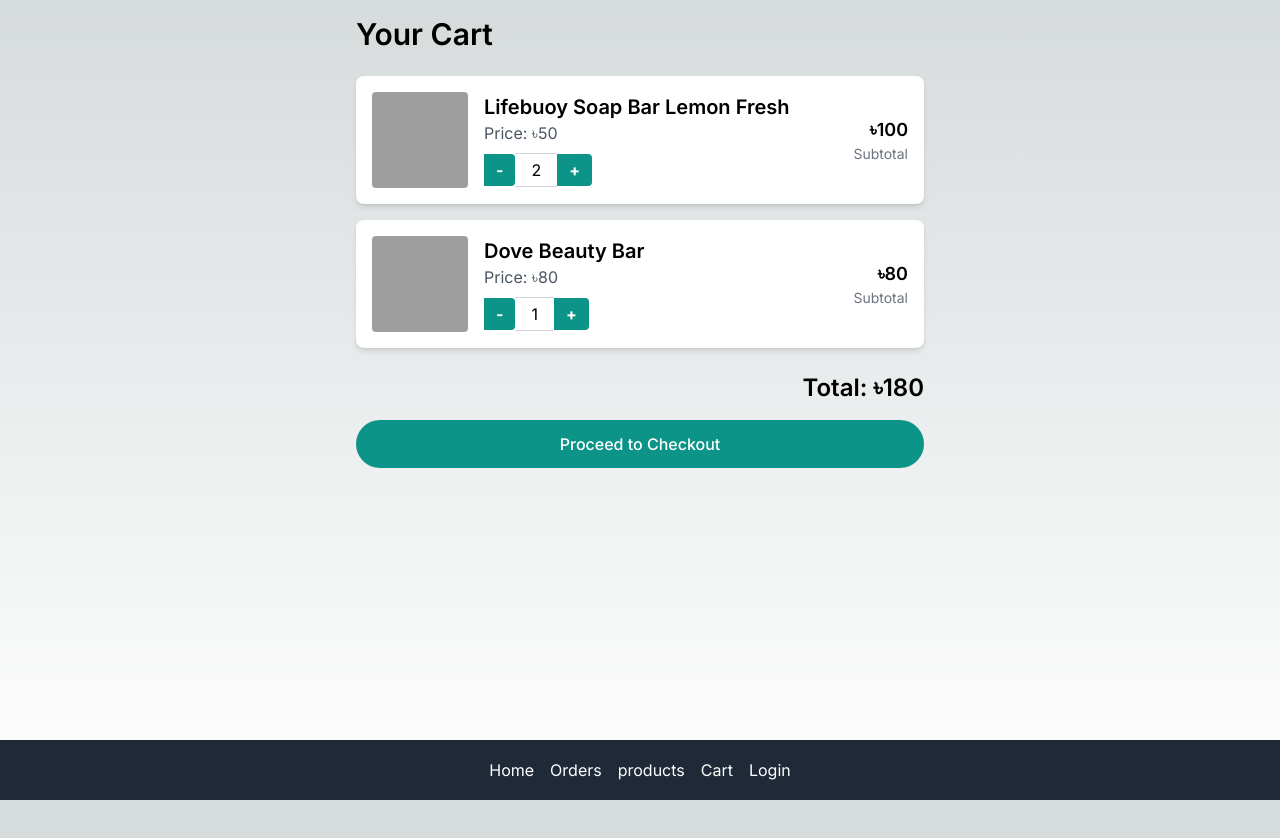
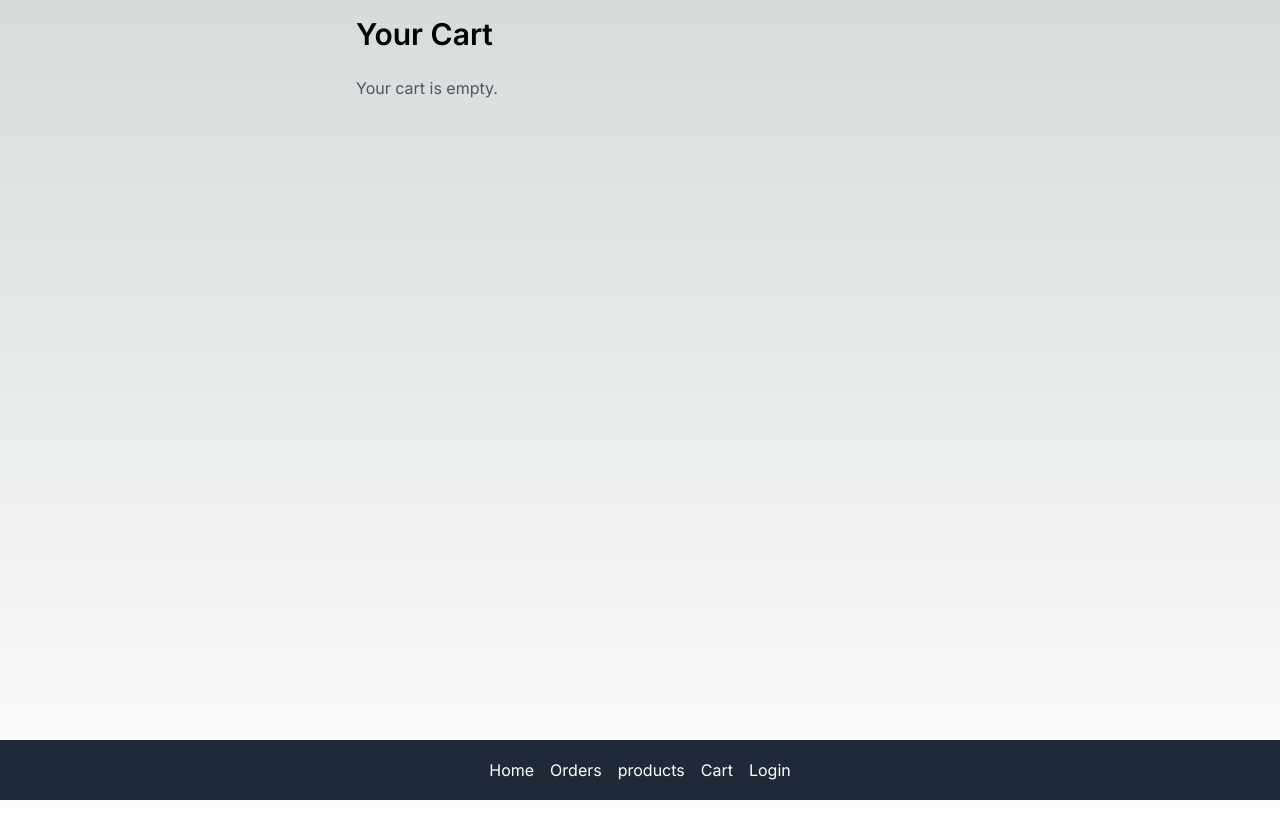
Before and after one commit to abudaudhossain/ishop-salesperson, a Next.js app: page /en/cart in a window 1280 px wide. Shown: the top 838 px of the page. Before the commit the page ends 800 px from the top, so only its background shows below. Built offline with nearby package versions, Linux system fonts and the light colour scheme; grey boxes are pictures that could not be loaded.

Commit message:
:construction: update product list page

```diff
--- a/app/[locale]/(home)/cart/page.js
+++ b/app/[locale]/(home)/cart/page.js
@@ -1,49 +1,39 @@
 "use client";
+import { useStore } from "@/lib/context/StoreContext";
 import Image from "next/image";
-import { useState } from "react";
+import { useEffect, useState } from "react";
 
 const Cart = () => {
-  // Example cart items (replace with dynamic data if needed)
-  const initialCartItems = [
-    {
-      id: 1,
-      image: "https://res.cloudinary.com/dkioxcw3q/image/upload/v1731421037/lmon-800_rea0zd.webp",
-      title: "Lifebuoy Soap Bar Lemon Fresh",
-      unitPrice: 50,
-      quantity: 2,
-      currencySign: "৳",
-    },
-    {
-      id: 2,
-      image: "https://res.cloudinary.com/dkioxcw3q/image/upload/v1731421037/soap2.webp",
-      title: "Dove Beauty Bar",
-      unitPrice: 80,
-      quantity: 1,
-      currencySign: "৳",
-    },
-  ];
+  const { cart, setCart } = useStore();
+  const [isMounted, setIsMounted] = useState(false);
 
-  const [cartItems, setCartItems] = useState(initialCartItems);
+  useEffect(() => {
+    setIsMounted(true); // Ensure rendering happens only after hydration
+  }, []);
+
+  if (!isMounted) {
+    return null; // Prevent mismatched UI during hydration
+  }
 
   // Handle quantity change
   const handleIncrement = (itemId) => {
-    setCartItems(cartItems.map((item) => (item.id === itemId ? { ...item, quantity: item.quantity + 1 } : item)));
+    setCart(cart.map((item) => (item.id === itemId ? { ...item, quantity: item.quantity + 1 } : item)));
   };
 
   const handleDecrement = (itemId) => {
-    setCartItems(cartItems.map((item) => (item.id === itemId && item.quantity > 1 ? { ...item, quantity: item.quantity - 1 } : item)));
+    setCart(cart.map((item) => (item.id === itemId && item.quantity > 1 ? { ...item, quantity: item.quantity - 1 } : item)));
   };
 
   // Calculate total price
-  const calculateTotal = () => cartItems.reduce((total, item) => total + item.unitPrice * item.quantity, 0);
+  const calculateTotal = () => cart.reduce((total, item) => total + item.unitPrice * item.quantity, 0);
 
   return (
-    <div className="min-h-screen max-w-[600px] m-auto px-4 pt-4">
+    <div className="min-h-screen max-w-[600px] m-auto px-4 pt-4 mb-16">
       <h1 className="text-3xl font-semibold mb-6">Your Cart</h1>
 
-      {cartItems.length > 0 ? (
+      {cart.length > 0 ? (
         <div>
-          {cartItems.map((item) => (
+          {cart.map((item) => (
             <div key={item.id} className="flex items-center bg-white p-4 rounded-lg shadow-md mb-4">
               <div className="relative w-24 h-24">
                 <Image src={item.image} alt={item.title} layout="fill" objectFit="cover" className="rounded" />
@@ -84,11 +74,11 @@ const Cart = () => {
           {/* Total Price */}
           <div className="text-right mt-6">
             <p className="text-2xl font-semibold">
-              Total: {cartItems[0].currencySign}
+              Total: {cart[0].currencySign}
               {calculateTotal()}
             </p>
             <button className="inline-flex font-semibold  items-center justify-center  rounded-full w-full h-12 px-4 py-2 my-4 text-sm text-white transition duration-150 ease-in-out rounded-full outline-none bg-teal-600 sm:px-6 sm:text-base sm:font-medium hover:bg-teal-700 focus:outline-none focus:ring-2 focus:ring-offset-2 focus:ring-teal-500">
-              Proceed to Checkout
+              Proceed to Order
             </button>
           </div>
         </div>
--- a/app/[locale]/(home)/products/[id]/components/AddToCart.js
+++ b/app/[locale]/(home)/products/[id]/components/AddToCart.js
@@ -2,15 +2,19 @@
 import AddToCartBtn from "@/app/components/AddToCartBtn";
 import QuantityControllers from "@/app/components/QuantityControllers";
 import { useStore } from "@/lib/context/StoreContext";
+import addToCart from "@/lib/utility/addToCart";
 import React, { useState } from "react";
+import { useRouter } from "next/navigation";
 
 const AddToCart = ({ product }) => {
+  const router = useRouter();
   const { cart, setCart } = useStore();
   const [quantity, setQuantity] = useState(1);
 
   const addToCartHandler = (item) => {
-
-    setCart([...cart, item]);
+    const newCart = addToCart([...cart], item);
+    setCart([...newCart]);
+    router.push("/cart");
   };
 
   return (
--- a/app/[locale]/(home)/products/[id]/page.js
+++ b/app/[locale]/(home)/products/[id]/page.js
@@ -11,6 +11,7 @@ const ProductDetail = async ({params}) => {
     <div className="min-h-screen max-w-[600px] m-auto px-4 pt-4 mb-16">
       <BackButton />
       <div className="rounded-lg overflow-hidden mt-4">
+
         <div className="">
           <Image
             src={product.image}
@@ -20,14 +21,19 @@ const ProductDetail = async ({params}) => {
             className="w-full h-80 object-cover"
           />
         </div>
+
         <div className="p-4">
+
           <h2 className="text-2xl font-semibold text-gray-800">
             {product.title}
           </h2>
+
           <p className="text-gray-600 mt-2 text-justify">{product.description}</p>
 
           <AddToCart product={product} />
+
         </div>
+
       </div>
     </div>
   );
--- a/app/[locale]/(home)/products/page.js
+++ b/app/[locale]/(home)/products/page.js
@@ -1,4 +1,7 @@
 "use client";
+import AddToCartBtn from "@/app/components/AddToCartBtn";
+import Product from "@/app/components/Product";
+import QuantityControllers from "@/app/components/QuantityControllers";
 import list from "@/lib/api/products";
 import Image from "next/image";
 import Link from "next/link";
@@ -7,7 +10,7 @@ import { useState, useEffect } from "react";
 const Products = () => {
   const [searchTerm, setSearchTerm] = useState("");
   const [filteredData, setFilteredData] = useState(() => list().data);
-
+  const [quantity, setQuantity] = useState(1);
   useEffect(() => {
     if (searchTerm === "") {
       setFilteredData(list().data);
@@ -53,40 +56,7 @@ const Products = () => {
           {filteredData.length < 1 ? (
             <h2>Products Not Found</h2>
           ) : (
-            filteredData?.map((item) => (
-              <Link key={item.id} href={`/products/${item.id}`}>
-                <div
-                  key={item.id}
-                  className="flex items-center bg-white p-4 rounded-lg shadow-md mb-4"
-                >
-                  <div className="relative w-24 h-24">
-                    <Image
-                      src={item.image}
-                      alt={item.title}
-                      layout="fill"
-                      objectFit="cover"
-                      className="rounded"
-                    />
-                  </div>
-
-                  <div className="ml-4 flex-1">
-                    <h2 className="text-xl font-semibold">{item.title}</h2>
-                    <p className="text-gray-600">
-                      {item.unitSize} {item.unit}
-                    </p>
-                  </div>
-                  <div className="text-right">
-                    <p className="text-lg font-semibold">
-                      {item.currencySign}
-                      {item.unitPrice}
-                      <span className="ml-1 text-gray-600">
-                        {item.currency}
-                      </span>
-                    </p>
-                  </div>
-                </div>
-              </Link>
-            ))
+            filteredData?.map((item) => <Product  key={item.id} product={item} />)
           )}
         </ul>
       </div>
--- a/app/components/AddToCartBtn.js
+++ b/app/components/AddToCartBtn.js
@@ -4,7 +4,7 @@ const AddToCartBtn = ({ className, addToCartHandler }) => {
   return (
     <button
       onClick={addToCartHandler}
-      className={`font-semibold  h-12 px-4 py-2 my-4 text-sm text-white transition duration-150 ease-in-out rounded-full outline-none bg-teal-600 sm:px-6 sm:text-base sm:font-medium hover:bg-teal-700 focus:outline-none focus:ring-2 focus:ring-offset-2 focus:ring-teal-500 ${className}`}
+      className={`font-semibold h-12 px-4 py-2 my-4 text-sm text-white transition duration-150 ease-in-out rounded-full outline-none bg-teal-600 sm:px-6 sm:text-base sm:font-medium hover:bg-teal-700 focus:outline-none focus:ring-2 focus:ring-offset-2 focus:ring-teal-500 ${className}`}
     >
       Add to Cart
     </button>
--- /dev/null
+++ b/app/components/Product.js
@@ -0,0 +1,67 @@
+"use client";
+import React, { useState } from "react";
+import QuantityControllers from "./QuantityControllers";
+import AddToCartBtn from "./AddToCartBtn";
+import Image from "next/image";
+import addToCart from "@/lib/utility/addToCart";
+import { useStore } from "@/lib/context/StoreContext";
+import Link from "next/link";
+import { useRouter } from "next/navigation";
+
+const Product = ({ product }) => {
+  const [quantity, setQuantity] = useState(1);
+  const router = useRouter();
+  const { cart, setCart } = useStore();
+  const addToCartHandler = (item) => {
+    const newCart = addToCart([...cart], item);
+    setCart([...newCart]);
+    alert("Product add to cart successfully");
+  };
+  const productDetails = (id) => {
+    router.push(`/products/${product.id}`);
+  };
+  return (
+    <div
+      onClick={productDetails}
+      className="flex item-center bg-white p-4 rounded-lg shadow-md mb-4 cursor-pointer"
+    >
+      <div className="relative w-24 h-24">
+        <Image
+          src={product.image}
+          alt={product.title}
+          layout="fill"
+          objectFit="cover"
+          className="rounded"
+        />
+      </div>
+
+      <div className="ml-4 flex-1">
+        <h2 className="text-xl font-semibold">{product.title}</h2>
+        <p className="text-gray-600">
+          {product.unitSize} {product.unit}
+        </p>
+        <p className="text-gray-600">
+          Price: {product.currencySign}
+          {product.unitPrice}
+        </p>
+      </div>
+      <div className="text-right">
+        <p className="text-lg font-semibold">
+          {product.currencySign}
+          {product.unitPrice}
+          <span className="ml-1 text-gray-600">{product.currency}</span>
+        </p>
+        <QuantityControllers quantity={quantity} setQuantity={setQuantity} />
+        <AddToCartBtn
+          addToCartHandler={(e) => {
+            e.stopPropagation();
+            return addToCartHandler({ ...product, quantity });
+          }}
+          className="font-base h-9 px-4 my-4 text-sm mb-0"
+        />
+      </div>
+    </div>
+  );
+};
+
+export default Product;
--- /dev/null
+++ b/lib/utility/addToCart.js
@@ -0,0 +1,14 @@
+const addToCart = (previousCart, item) => {
+  const existItem = previousCart.find(
+    (previousItem) => previousItem.id === item.id
+  );
+  if (existItem) {
+    existItem.quantity += item.quantity;
+  } else {
+    previousCart.push(item);
+  }
+
+  return previousCart;
+};
+
+export default addToCart
```
